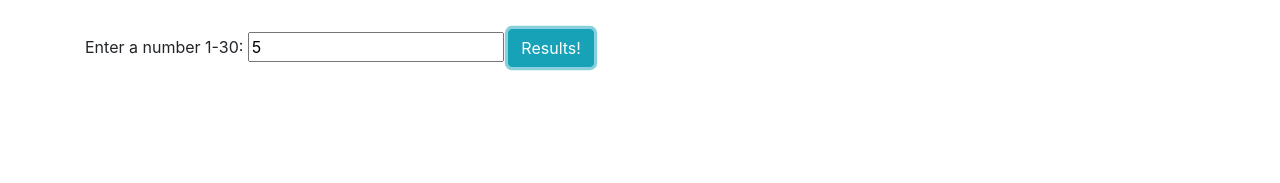
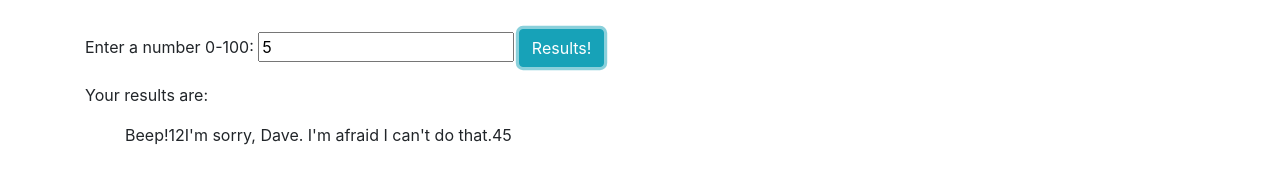
Before and after one commit to Brookeruu/beep-boop, a plain HTML site: page index.html in a window 1280 px wide. Both pictures are taken after typing "5" into the empty fields and a click on the button "Results!". Shown: the part 169-352 px from the top of the page. Drawn offline with nearby package versions, Linux system fonts and the light colour scheme.

Commit message:
working on second branch

```diff
--- a/css/styles.css
+++ b/css/styles.css
@@ -0,0 +1,3 @@
+.result {
+  display: none;
+}
--- a/index.html
+++ b/index.html
@@ -13,7 +13,7 @@
       <h2 class="jumbotron">Beep Boop!</h2>
       <div class="formDiv">
         <form class="form-group" action="index.html" method="post">
-        <label for="numberInput">Enter a number 1-30:</label>
+        <label for="numberInput">Enter a number 0-100:</label>
         <input id="numberInput" type="number" name="" value="">
         <button type="submit" name="button" class="btn btn-info">Results!</button>
         </form>
@@ -22,10 +22,12 @@
       <div class="originalInput">
        </div>
        <div class="result">
+         <p>Your results are:</p>
+         <ul><span id="results"></span>
+
+         </ul>
+
        </div>
-
-
-
 
 <!-- closing container div -->
     </div>
--- a/js/scripts.js
+++ b/js/scripts.js
@@ -15,8 +15,7 @@
 //     }
 // return emptyArray;
 // };
-var onesNumbers = [1];
-console.log(onesNumbers);
+var onesNumbers = [/[1]/];
 
 function beep(array) { //argument will be arrayOfNumbers
   var beepArray = array;
@@ -31,7 +30,7 @@ function beep(array) { //argument will be arrayOfNumbers
 function sorry(array) {
   var sorryArray = array;
   for (var i = 0; i < sorryArray.length; i++) {
-    if (i % 3 === 0) {
+    if (i % 3 === 0 && i !== 0) {
       sorryArray[i] = "I'm sorry, Dave. I'm afraid I can't do that.";
     }
   }
@@ -60,7 +59,6 @@ function convertNumberToArray(number) { //number is inputNumber as argument
     count += 1;
   }
   return arrayOfNumbers; //array with numbers in each empty space, up to # of inputNumber;
-  console.log(arrayOfNumbers);
 }
 
 
@@ -69,6 +67,7 @@ function convertNumberToArray(number) { //number is inputNumber as argument
 $(document).ready(function() {
   $(".form-group").submit(function(event) {
     event.preventDefault();
+
 
   var inputNumber = parseInt($("#numberInput").val());
   // console.log(inputNumber);
@@ -79,9 +78,11 @@ $(document).ready(function() {
   // console.log(beepTest);
 
   var sorryTest = sorry(beepTest);
-  console.log(sorryTest);
 
   var boopTest = boop(sorryTest);
+  console.log(boopTest);
+  $("#results").append(sorryTest);
+  $(".result").show();
   // conertedArray is the array of numbers, up to userInput #
 
 
```
